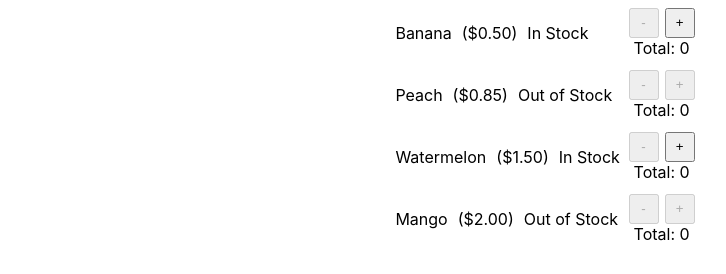
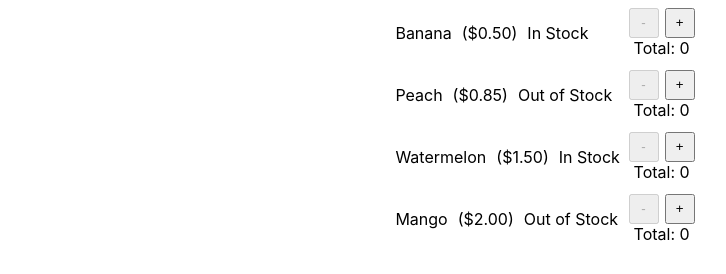
Before and after one commit to kaymay1000/react-shopping-cart-demo, a React (Create React App) app: page / in a window 1280 px wide. Shown: the part 214-488 px from the top of the page, without its empty margins (96-822 px from the left). Built offline with nearby package versions, Linux system fonts and the light colour scheme.

Commit message:
create product page component as parent to product table and product, state update logic moved up out of product table/product, count state maintenance logic is in progress

```diff
--- a/src/App.js
+++ b/src/App.js
@@ -1,6 +1,6 @@
 // import Layout from './components/Layout';
 import NavBar from './components/NavBar';
-import ProductTable from './components/ProductTable';
+import ProductPage from './components/ProductPage';
 import './styles/layout.css';
 
 function App() {
@@ -11,7 +11,7 @@ function App() {
       {/* omit 'this' from props.products, since functional components/fat arrows (one in the same) have/understand 'this' inherently */}
       {/* https://stackoverflow.com/questions/50862192/react-typeerror-cannot-read-property-props-of-undefined */}
       {/* https://reactjs.org/docs/components-and-props.html */}
-      <ProductTable/>
+      <ProductPage/>
     </div>
     // </Layout>
   );
--- /dev/null
+++ b/src/components/ProductPage.jsx
@@ -0,0 +1,43 @@
+import React, {useState} from 'react';
+import ProductTable from './ProductTable';
+
+const ProductPage = () => {
+   // useState hook replaces need for call to setState()
+   let [inStockOnly, setInStockOnly] = useState(false);
+   let [count, setCount] = useState(0);
+
+  const handleIncrement = () => {
+    console.log('hitting increment');
+    count++;
+    setCount(count);
+  }
+
+  const handleDecrement = () => {
+    console.log('hitting decrement');
+    count--;
+    setCount(count);
+  }
+
+  //  const handleIncrement = (productCount) => {
+  //   productCount++;
+  //   setCount(productCount);
+  // }
+
+  // const handleDecrement = (productCount) => {
+  //   productCount--;
+  //   setCount(productCount);
+  // }
+
+  return (
+    <ProductTable
+      inStockOnly={inStockOnly}
+      setInStockOnly={setInStockOnly}
+      count={count}
+      setCount={setCount}
+      onIncrement={handleIncrement}
+      onDecrement={handleDecrement}
+    />
+  )
+}
+
+export default ProductPage;
--- a/src/components/ProductTable.jsx
+++ b/src/components/ProductTable.jsx
@@ -1,4 +1,4 @@
-import React, { useState, useEffect } from 'react';
+import React, {useState} from 'react';
 import Product from './Product';
 import '../styles/productTable.css';
 
@@ -10,15 +10,49 @@ const PRODUCTS = [
   { name: 'Mango', price: '$2.00', stocked: false }
 ];
 
-const ProductTable = () => {
+const ProductTable = (props) => {
   // useState hook replaces need for call to setState()
-  let [inStockOnly, setInStockOnly] = useState(false);
+  // let [inStockOnly, setInStockOnly] = useState(false);
+  // let [count, setCount] = useState(0);
+  console.log('product table props: ', props);
+
+  // const handleIncrement = () => {
+  //   console.log('props in handle inc', props);
+  //   props.count++;
+  //   props.setCount(props.count);
+  // }
+
+  // const handleDecrement = () => {
+  //   console.log('props in handle dec', props);
+  //   props.count--;
+  //   props.setCount(props.count);
+  // }
+
+  // const handleIncrement = (productCount) => {
+  //   productCount++;
+  //   setCount(productCount);
+  // }
+
+  // const handleDecrement = (productCount) => {
+  //   productCount--;
+  //   setCount(productCount);
+  // }
 
   const allProducts = PRODUCTS.map((product) => {
-    return <Product key={product.name} name={product.name} price={product.price} stocked={product.stocked}/>
+    return <Product
+      key={product.name}
+      name={product.name}
+      price={product.price}
+      stocked={product.stocked}
+      count={props.count}
+      setCount={props.setCount}
+      onIncrement={props.onIncrement}
+      onDecrement={props.onDecrement}
+    />
   });
+
   const inStockProducts = allProducts.filter(product => product.props.stocked);
-  let productsToShow = inStockOnly === true ? inStockProducts : allProducts;
+  let productsToShow = props.inStockOnly === true ? inStockProducts : allProducts;
 
   // example of how to pass css to the style attribute in React... css properties must be camelCased and stored in a JS object, then injected into JSX
   let checkboxStyle = {marginLeft: '10px'};
@@ -32,7 +66,7 @@ const ProductTable = () => {
         defaultChecked={false}
         onChange={() => {
           // toggle inStockOnly state variable to the opposite of its current value
-          setInStockOnly(!inStockOnly);
+          props.setInStockOnly(!props.inStockOnly);
         }}
       />
       <label htmlFor="inStockOnly" style={checkboxStyle}>Only show in-stock items</label>
--- a/src/components/product.jsx
+++ b/src/components/product.jsx
@@ -1,8 +1,8 @@
-import React, { useState } from 'react';
+import React from 'react';
 import '../styles/product.css';
 
 const Product = (props) => {
-  let [count, setCount] = useState(0);
+  console.log('product props: ', props);
   let stockedValue = props.stocked === true ? 'In Stock' : 'Out of Stock';
 
   return (
@@ -15,26 +15,22 @@ const Product = (props) => {
 
       <div className="counterButtonWrapper">
         <button
-          onClick={() => {
-            count--
-            setCount(count)
-          }}
+          onClick={props.onDecrement}
+          // onClick={(props.count) => props.onDecrement(props.count)}
           className="counterButton"
-          disabled={count === 0 ? true : false}
+          disabled={props.count === 0 ? true : false}
         >
             -
         </button>
         <button
-          onClick={() => {
-            count++
-            setCount(count)
-          }}
+          onClick={props.onIncrement}
+          // onClick={(props.count) => props.onIncrement(props.count)}
           className="counterButton"
-          disabled={props.stocked === false ? true : false}
+          // disabled={props.stocked === false ? true : false}
         >
             +
         </button>
-        <div className="totalProducts">Total: {count}</div>
+        <div className="totalProducts">Total: {props.count}</div>
       </div>
     </div>
   );
```
